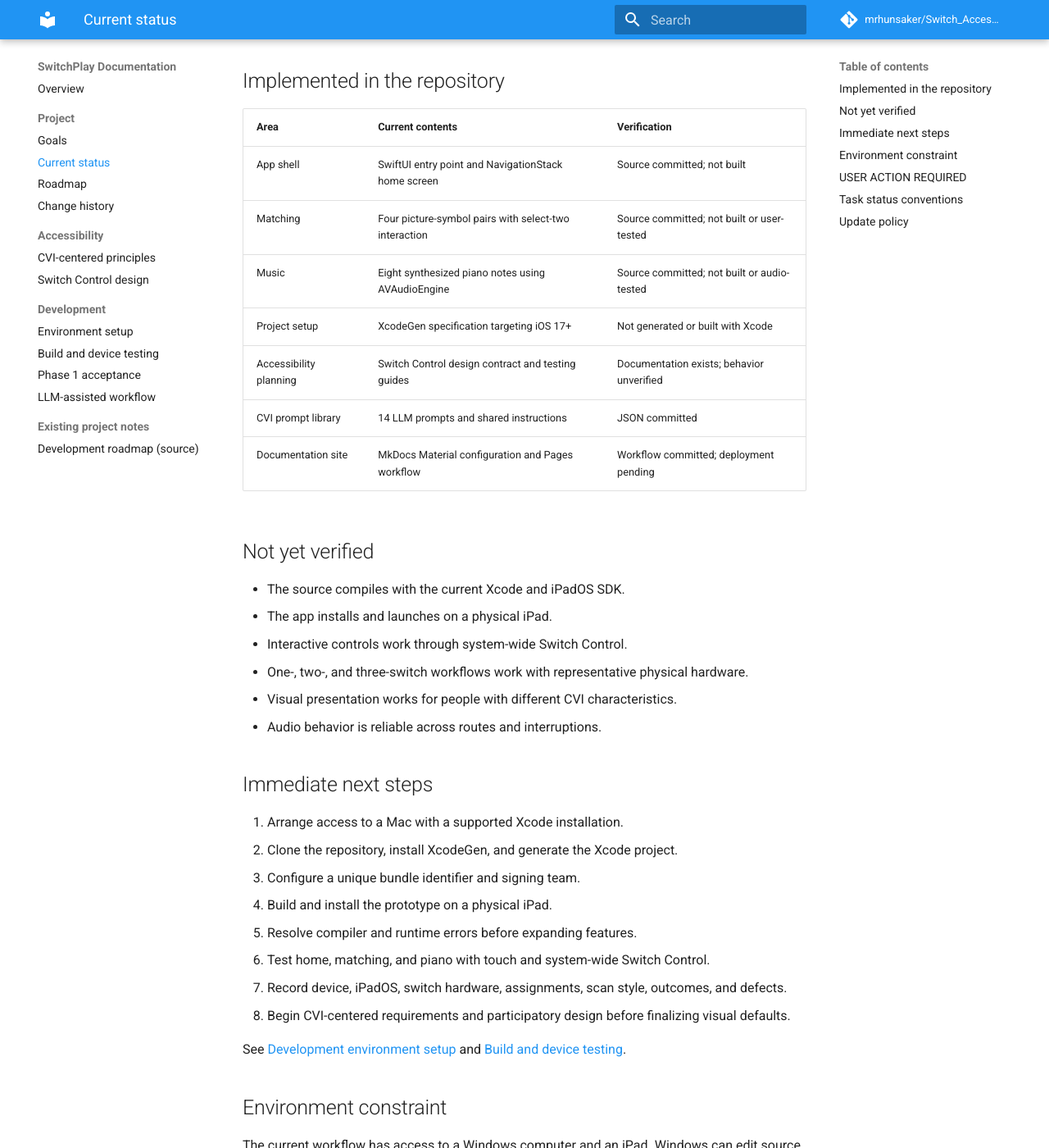
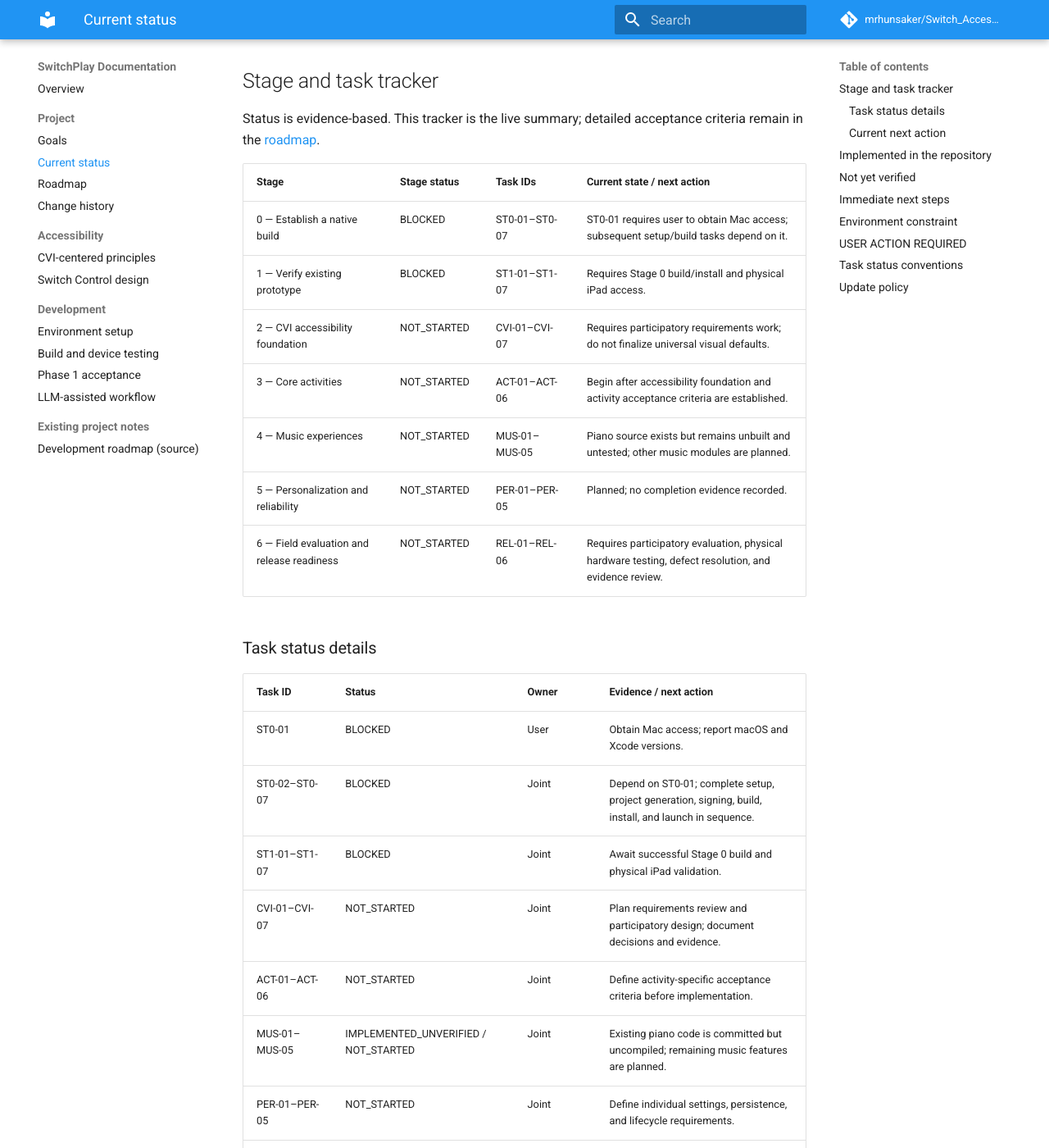
Before and after one commit to mrhunsaker/Switch_Access_iPadOS_App, an MkDocs documentation site: the page built from docs/project-status.md, in a window 1280 px wide and 1400 px high, scrolled down 324 px. Shown: the whole window at 82% size. Built offline with MkDocs 1.6.1 and Material for MkDocs 9.7.7, drawn with Linux system fonts in a browser that asks for light colours; comment, search, counter and statistics services are not loaded; some of the changed text lies outside the part shown.

Commit message:
Add stage-by-stage task tracker and next action

```diff
--- a/docs/project-status.md
+++ b/docs/project-status.md
@@ -5,6 +5,39 @@
 **Status: early prototype; first native build and physical-device validation are pending.**
 
 This is the living snapshot of what exists, what is verified, and what should happen next. Update it whenever work is completed or priorities change.
+
+## Stage and task tracker
+
+Status is evidence-based. This tracker is the live summary; detailed acceptance criteria remain in the [roadmap](roadmap.md).
+
+| Stage | Stage status | Task IDs | Current state / next action |
+| --- | --- | --- | --- |
+| 0 — Establish a native build | BLOCKED | ST0-01–ST0-07 | ST0-01 requires user to obtain Mac access; subsequent setup/build tasks depend on it. |
+| 1 — Verify existing prototype | BLOCKED | ST1-01–ST1-07 | Requires Stage 0 build/install and physical iPad access. |
+| 2 — CVI accessibility foundation | NOT_STARTED | CVI-01–CVI-07 | Requires participatory requirements work; do not finalize universal visual defaults. |
+| 3 — Core activities | NOT_STARTED | ACT-01–ACT-06 | Begin after accessibility foundation and activity acceptance criteria are established. |
+| 4 — Music experiences | NOT_STARTED | MUS-01–MUS-05 | Piano source exists but remains unbuilt and untested; other music modules are planned. |
+| 5 — Personalization and reliability | NOT_STARTED | PER-01–PER-05 | Planned; no completion evidence recorded. |
+| 6 — Field evaluation and release readiness | NOT_STARTED | REL-01–REL-06 | Requires participatory evaluation, physical hardware testing, defect resolution, and evidence review. |
+
+### Task status details
+
+| Task ID | Status | Owner | Evidence / next action |
+| --- | --- | --- | --- |
+| ST0-01 | BLOCKED | User | Obtain Mac access; report macOS and Xcode versions. |
+| ST0-02–ST0-07 | BLOCKED | Joint | Depend on ST0-01; complete setup, project generation, signing, build, install, and launch in sequence. |
+| ST1-01–ST1-07 | BLOCKED | Joint | Await successful Stage 0 build and physical iPad validation. |
+| CVI-01–CVI-07 | NOT_STARTED | Joint | Plan requirements review and participatory design; document decisions and evidence. |
+| ACT-01–ACT-06 | NOT_STARTED | Joint | Define activity-specific acceptance criteria before implementation. |
+| MUS-01–MUS-05 | IMPLEMENTED_UNVERIFIED / NOT_STARTED | Joint | Existing piano code is committed but uncompiled; remaining music features are planned. |
+| PER-01–PER-05 | NOT_STARTED | Joint | Define individual settings, persistence, and lifecycle requirements. |
+| REL-01–REL-06 | NOT_STARTED | Joint | Schedule after core features and accessibility validation are ready. |
+
+### Current next action
+
+**USER ACTION REQUIRED — ST0-01: Obtain access to a Mac with supported Xcode.**
+
+Confirm whether a Mac is available. If yes, report its macOS version and Xcode version. Until this prerequisite is confirmed, the native build stage remains blocked and no build or device-compatibility claim can be made.
 
 ## Implemented in the repository
 
```
